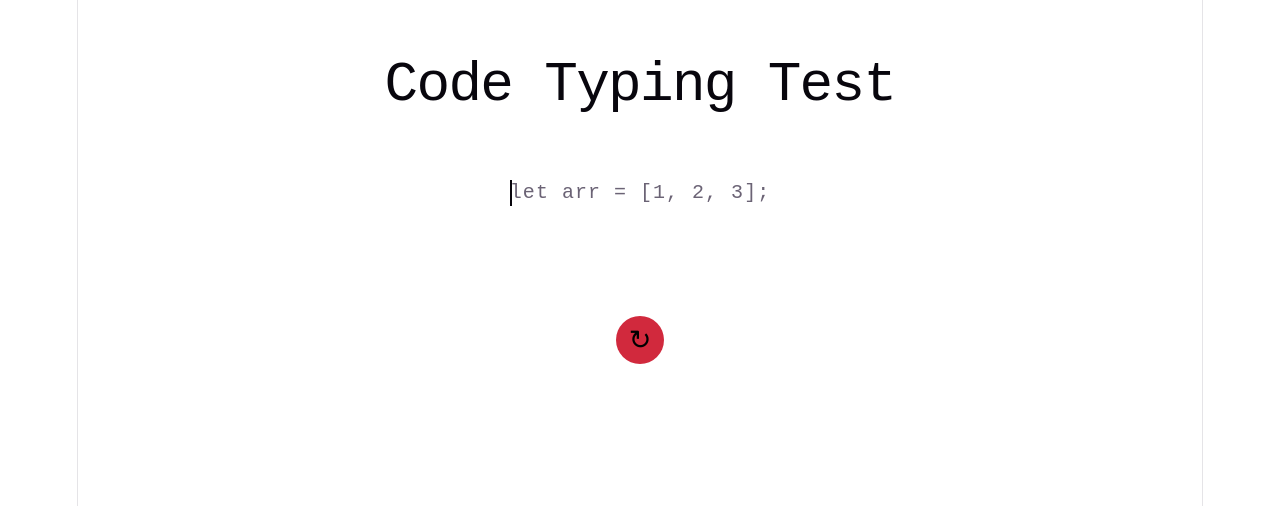
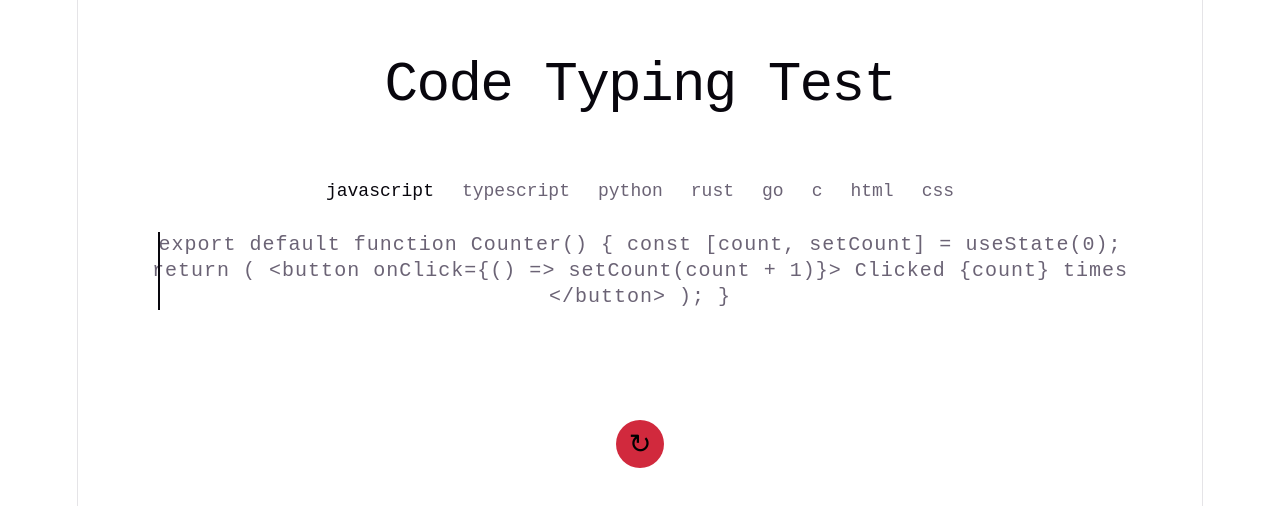
Before and after one commit to Matty-PW/code-typing-test, a React (Vite) app: page / in a window 1280 px wide. Shown: the top 506 px of the page. Built offline with nearby package versions, Linux system fonts and the light colour scheme.

Commit message:
add language picker in typing test ui and changed a couple snippets

```diff
--- a/src/App.css
+++ b/src/App.css
@@ -96,6 +96,25 @@ body {
   font-size: 1.1rem;
 }
 
+.languages {
+  display: flex;
+  flex-wrap: wrap;
+  gap: 16px;
+}
+
+.language {
+  font-family: monospace;
+  font-size: 1rem;
+  border: none;
+  background: none;
+  cursor: pointer;
+  color: var(--text);
+}
+
+.language.active {
+  color: var(--text-h);
+}
+
 .title {
   font-family: monospace;
   padding-bottom: 20px;
--- a/src/App.jsx
+++ b/src/App.jsx
@@ -1,20 +1,12 @@
 import { useState, useRef, useEffect } from 'react'
 import "./App.css"
-
-const snippets = [
-  "const x = 5;",
-  "function add(a, b) { return a + b }",
-  "let arr = [1, 2, 3];",
-  'print("hello world")',
-  "<title>This is html</title>",
-  "if x == 5:",
-  "if (x < 10) {"
-]
+import { languages, pickSnippet } from './snippets'
 
 
 function App() {
   const [typed, setTyped] = useState("")
-  const [snippet, setSnippet] = useState(() => snippets[Math.floor(Math.random() * snippets.length)])
+  const [language, setLanguage] = useState("javascript")
+  const [snippet, setSnippet] = useState(() => pickSnippet(language))
   let characters = snippet.split("")
   const startTime = useRef(null)
   const spanRefs = useRef([])
@@ -55,7 +47,14 @@ function getStatus(index) {
   function handleRestart() {
     setTyped("")
     startTime.current = null
-    setSnippet(snippets[Math.floor(Math.random() * snippets.length)])
+    setSnippet(pickSnippet(language, snippet))
+}
+
+  function handleLanguageChange(lang) {
+    setLanguage(lang)
+    setTyped("")
+    startTime.current = null
+    setSnippet(pickSnippet(lang))
 }
 
   function isFinished() {
@@ -67,6 +66,17 @@ function getStatus(index) {
     <div className="app-container">
 
       <h1 className="title">Code Typing Test</h1>
+
+      <div className="languages">
+        {languages.map((lang) =>
+          <button key={lang}
+          className={lang === language ? "language active" : "language"}
+          onClick={() => handleLanguageChange(lang)}
+          >
+            {lang}
+          </button>
+        )}
+      </div>
       <div className="typing-area">
         <input
           className="hidden-input"
--- a/src/snippets.js
+++ b/src/snippets.js
@@ -60,9 +60,9 @@ export const snippets = {
     `,
     code`
       for (let i = 1; i <= 15; i++) {
-        if (i % 15 === 0) console.log("FizzBuzz");
-        else if (i % 3 === 0) console.log("Fizz");
-        else if (i % 5 === 0) console.log("Buzz");
+        if (i % 15 === 0) console.log("Hello World");
+        else if (i % 3 === 0) console.log("Hello");
+        else if (i % 5 === 0) console.log("World");
         else console.log(i);
       }
     `,
@@ -403,25 +403,6 @@ export const snippets = {
         </body>
       </html>
     `,
-    code`
-      <article class="card">
-        <img src="cover.jpg" alt="Book cover" />
-        <h2>The Pragmatic Programmer</h2>
-        <p>From journeyman to master.</p>
-      </article>
-    `,
-    code`
-      <table>
-        <tr>
-          <th>Name</th>
-          <th>Score</th>
-        </tr>
-        <tr>
-          <td>Ada</td>
-          <td>98</td>
-        </tr>
-      </table>
-    `,
   ],
 
   css: [
@@ -443,19 +424,6 @@ export const snippets = {
       body {
         background: var(--bg);
         color: var(--text);
-      }
-    `,
-    code`
-      .grid {
-        display: grid;
-        grid-template-columns: repeat(3, 1fr);
-        gap: 1rem;
-      }
-
-      @media (max-width: 600px) {
-        .grid {
-          grid-template-columns: 1fr;
-        }
       }
     `,
     code`
```
